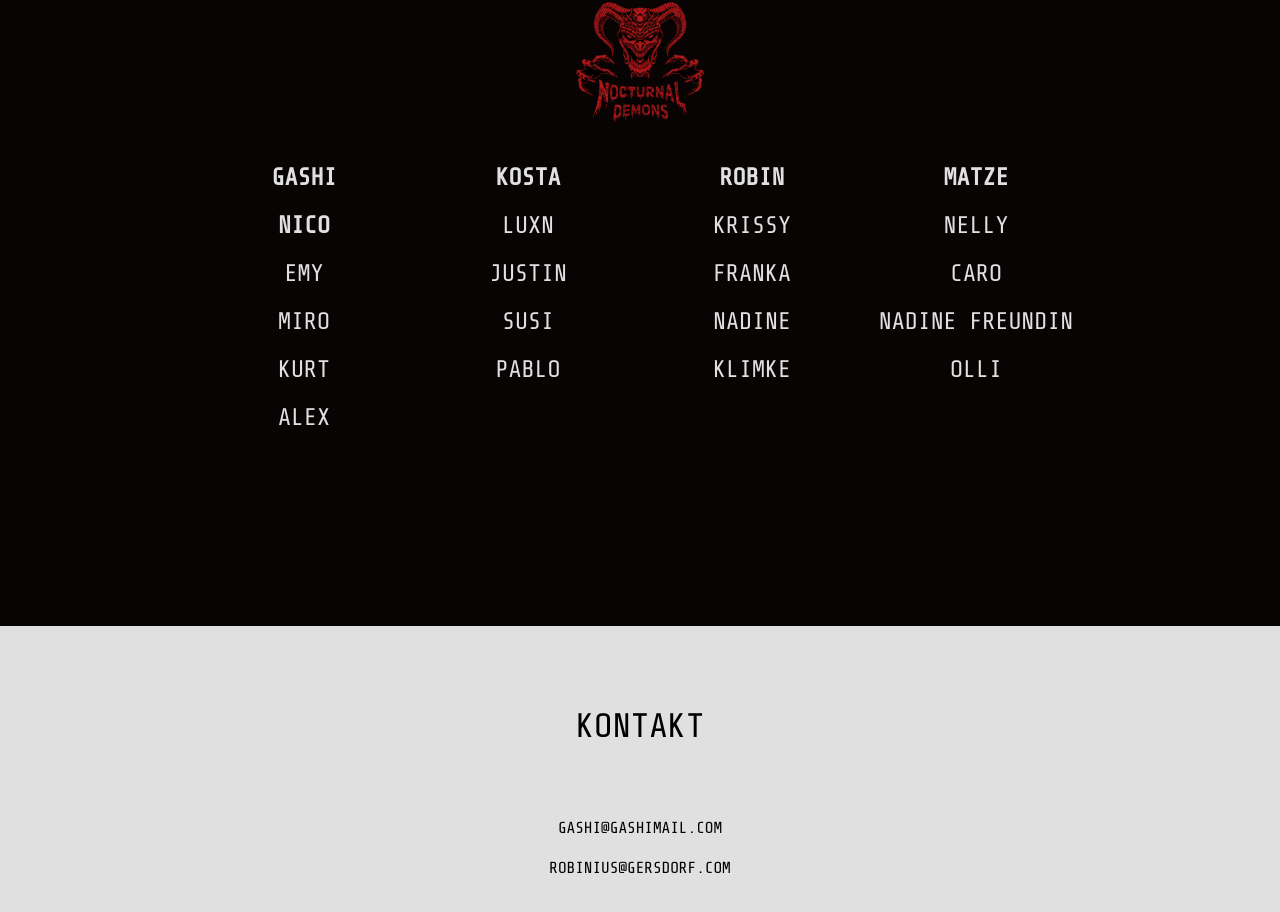
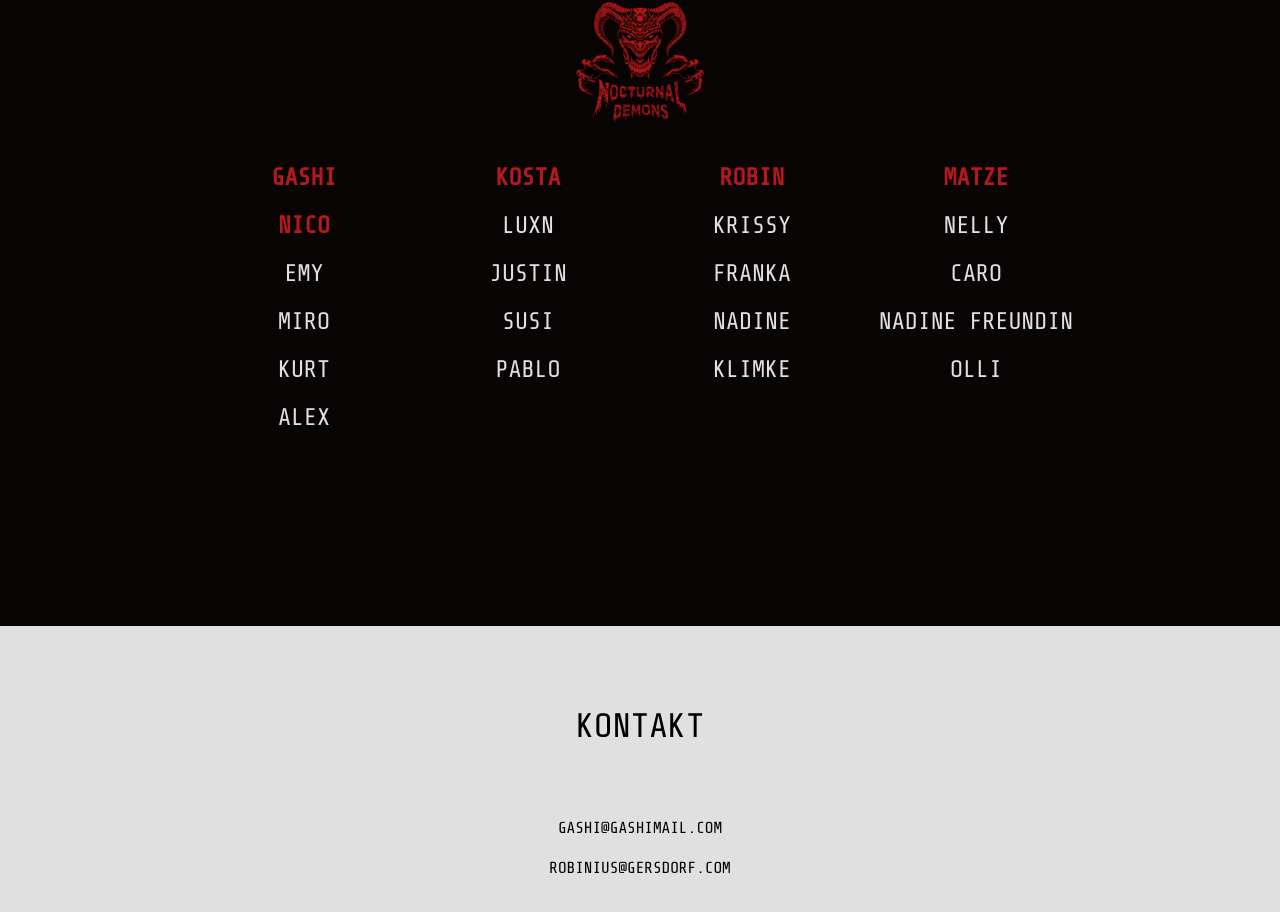
Before and after one commit to Waescheklammer/NocturnalDemons, a React (Create React App) app: page /contact in a window 1280 px wide. Shown: the part 1782-2694 px from the top of the page. Built offline with nearby package versions, Linux system fonts and the light colour scheme.

Commit message:
modified text

```diff
--- a/src/features/main/contact/Contact.tsx
+++ b/src/features/main/contact/Contact.tsx
@@ -56,7 +56,7 @@ export const Contact = () => {
             </Grid>
         )}
       <Grid item xs={12} sx={{ minHeight: "100vh", py: "5em" }}>
-        <Typography sx={{ mx: '20vw' }} variant={matches ? "subtitle1" : "h5"}>
+        <Typography sx={{ mx: matches ? '15vw' : "20vw" }} variant={matches ? "subtitle1" : "h5"}>
           <b>Nocturnal Demons</b> {t("paragraph1")}
             <br /><br /><br/>
             {t("paragraph3")}
@@ -77,7 +77,7 @@ export const Contact = () => {
           <Grid container sx={{width: '70%', mx: 'auto'}}>
               {leaders.map((leader) => (
                   <Grid item xs={6} md={3} sx={{mt: '1em'}} key={leader}>
-                      <ContentText variant={"h5"} sx={{fontWeight: 'bold'}}>{leader}</ContentText>
+                      <ContentText variant={"h5"} sx={{fontWeight: 'bold', color: 'primary.main'}}>{leader}</ContentText>
                   </Grid>
               ))}
               {members.map((member) => (
```
